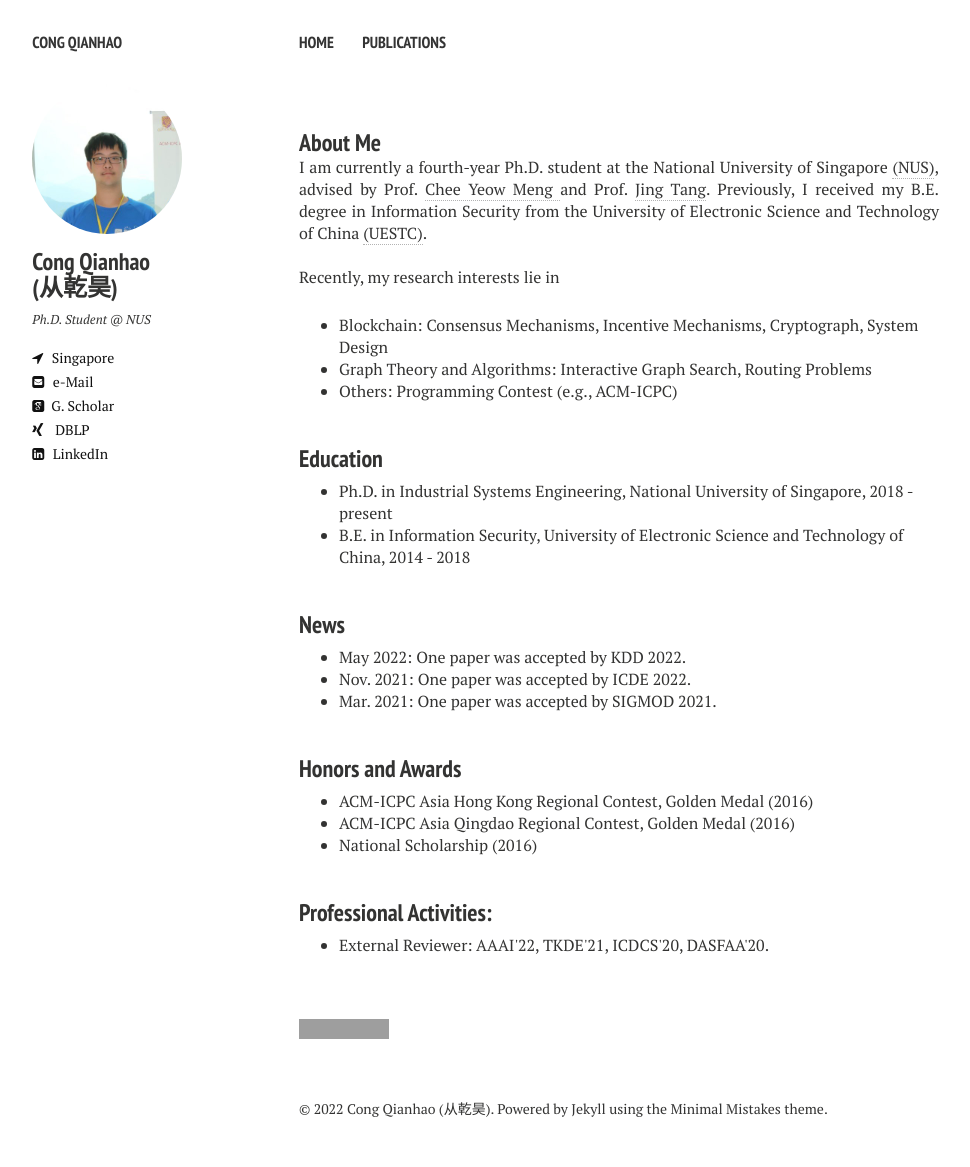
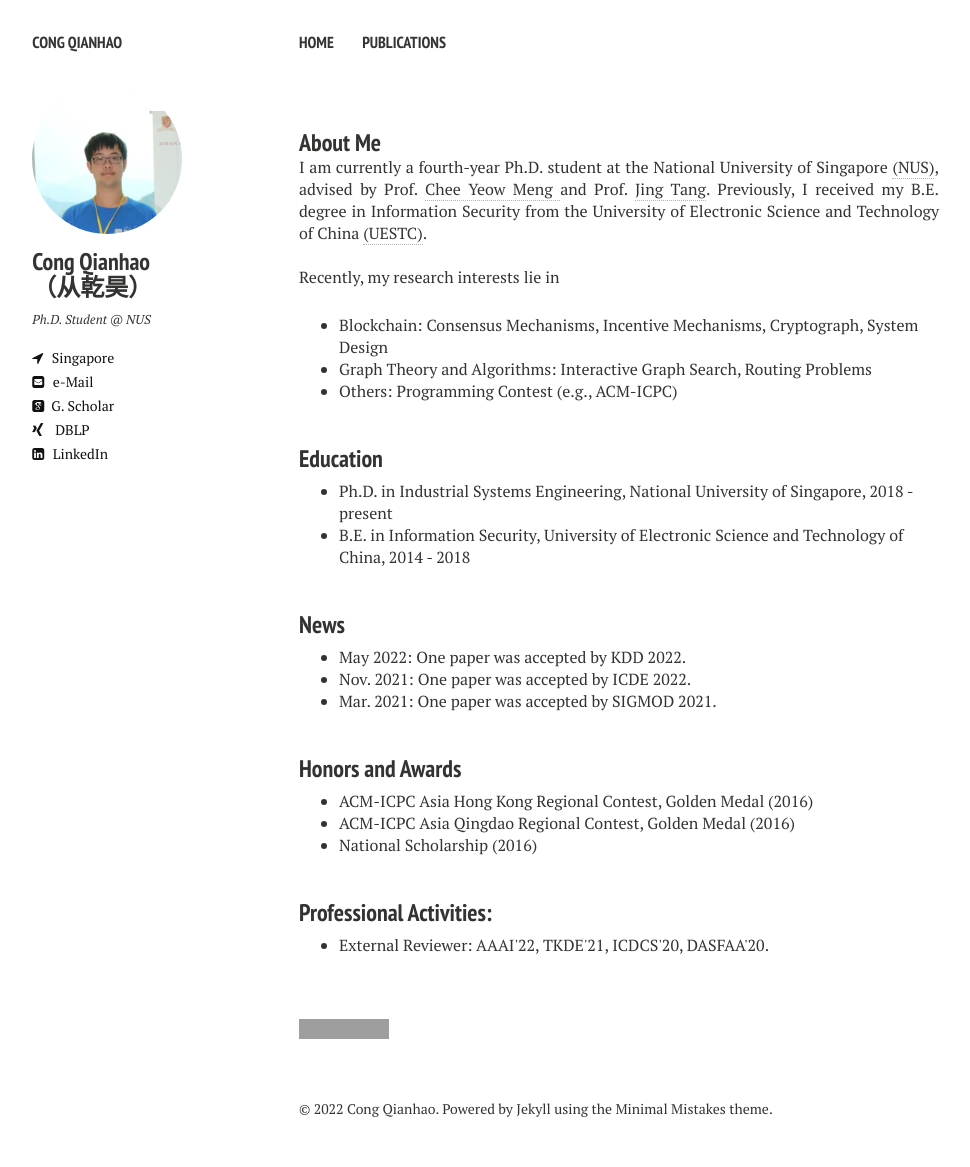
Before and after one commit to cong741/cong741.github.io, a Jekyll site: the page built from index.md, in a window 1280 px wide. Shown: the whole page, without its empty margins (21-991 px from the left). Built offline with Jekyll 4.4.1, drawn with Linux system fonts in a browser that asks for light colours; nearby versions of some CDN libraries; grey boxes are pictures that could not be loaded.

Commit message:
add chinese name

```diff
--- a/_config.yml
+++ b/_config.yml
@@ -9,7 +9,7 @@ url:              //cong741.github.io
 
 # Owner/author information
 owner:
-  name:           Cong Qianhao (从乾昊)
+  name:           Cong Qianhao
   avatar:         congqianhao.jpg
   bio:            Ph.D. Student @ NUS
   location:       Singapore
--- a/_includes/_author-bio.html
+++ b/_includes/_author-bio.html
@@ -5,7 +5,7 @@
 {% else %}
 	<img src="{{ site.url }}/images/{{ site.owner.avatar }}" class="bio-photo" alt="{{ site.owner.name }} bio photo"></a>
 {% endif %}
-<h3>{{ site.owner.name }}</h3>
+<h3>Cong Qianhao （从乾昊）</h3>
 <p>{{ site.owner.bio }}</p>
 
 <a href="https://en.wikipedia.org/wiki/Singapore" class="author-social" target="_blank"><i class="fa fa-location-arrow"></i> Singapore</a>
```
